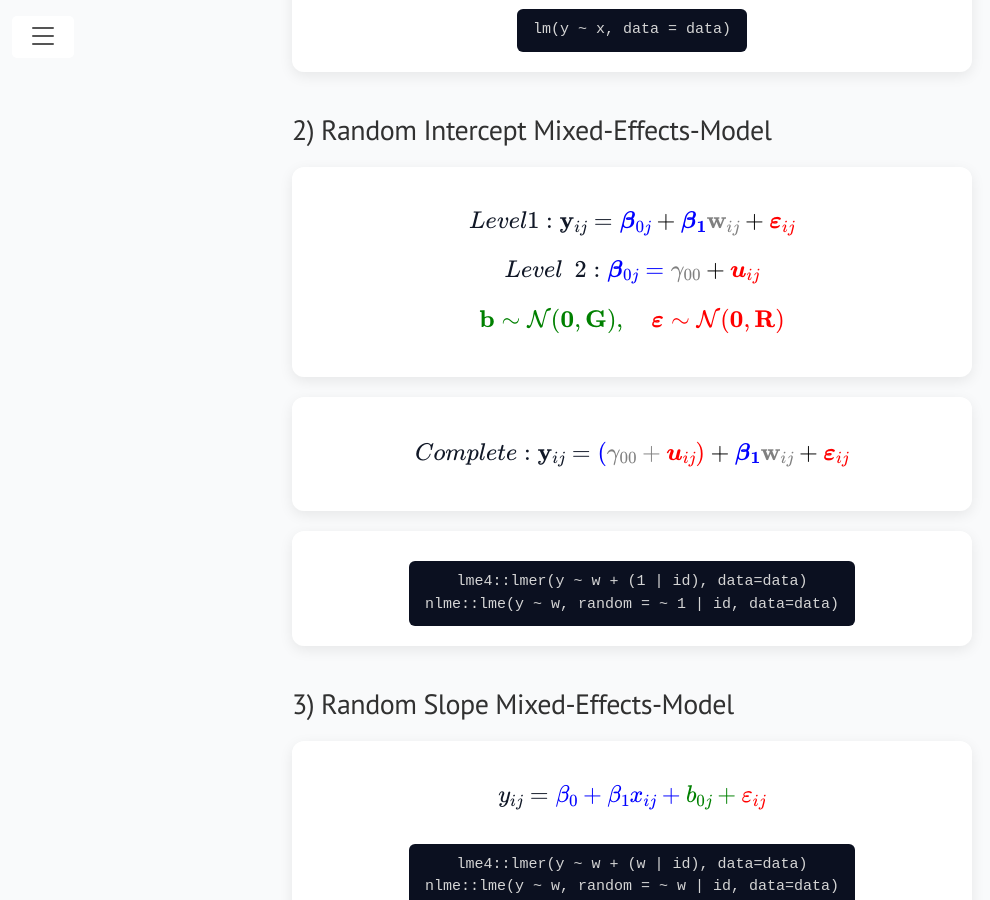
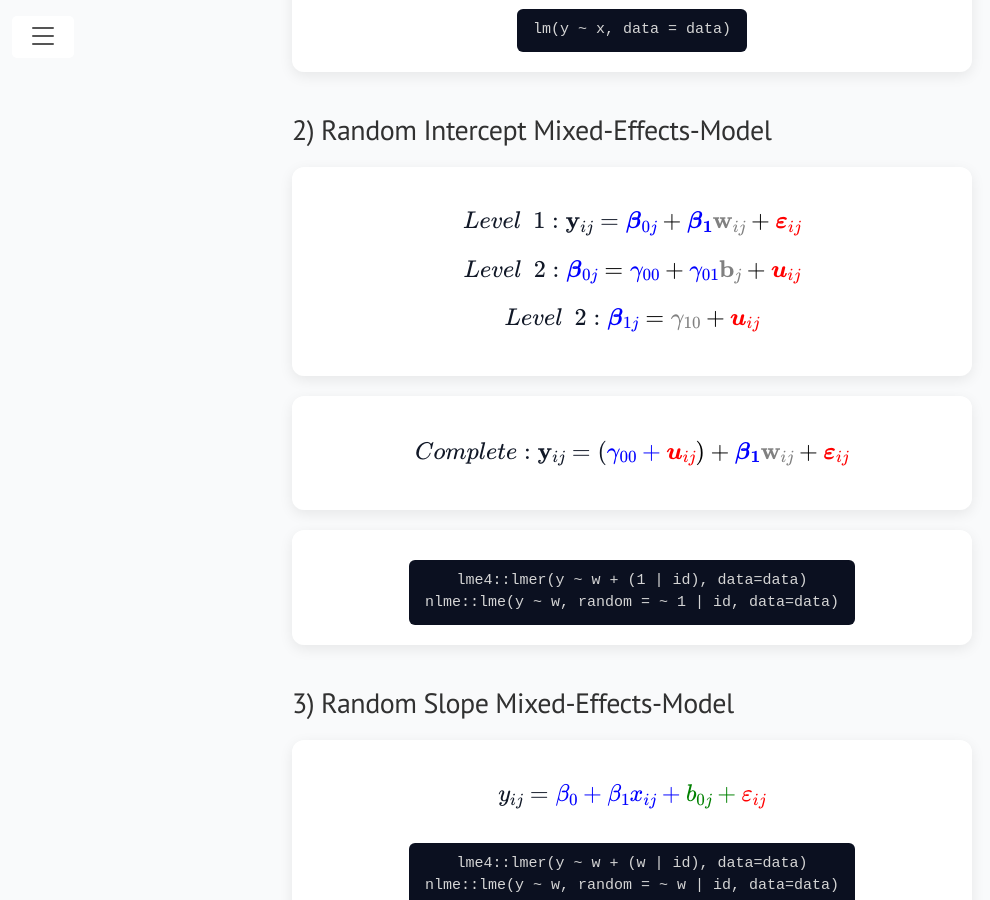
Before and after one commit to lennartseizer/ild, a Jekyll site: the page built from 9.html, in a window 1280 px wide and 900 px high, scrolled down 536 px. Shown: the whole window, without its empty margins (8-998 px from the left). Built offline with Jekyll 4.4.1, drawn with Linux system fonts in a browser that asks for light colours.

Commit message:
Update 9.html

```diff
--- a/9.html
+++ b/9.html
@@ -114,25 +114,27 @@ title: Formulas
     <h2>2) Random Intercept Mixed-Effects-Model </h2>
     <div class="card">
       $$
-      Level &nbsp; 1: \mathbf{y}_{ij}
+      Level&ensp;1: \mathbf{y}_{ij}
       = \color{blue}\boldsymbol{\beta}_{0j}
       \color{black}+ \color{blue}\boldsymbol{\beta_{1}}\color{gray}{\mathbf{w}_{ij}}
       \color{black}+ \color{red}{\boldsymbol{\varepsilon}_{ij}}
       $$
       $$
-      Level &ensp; 2: \color{blue}{\boldsymbol{\beta}_{0j}}
-      = \color{gray}{\gamma_{00}}
-       \color{black}+ \color{red}{\boldsymbol{u}_{ij}}
+      Level&ensp;2: \color{blue}{\boldsymbol{\beta}_{0j}}
+      \color{black}= \color{blue}{\gamma_{00}}
+      \color{black}+ \color{blue}{\gamma_{01}}\color{gray}{\mathbf{b}_{j}}
+      \color{black}+ \color{red}{\boldsymbol{u}_{ij}}
       $$
       $$
-      \color{green}{\mathbf b} \sim \mathcal N(\mathbf 0,\mathbf G),\quad
-      \color{red}{\boldsymbol\varepsilon} \sim \mathcal N(\mathbf 0,\mathbf R)
+      Level&ensp;2: \color{blue}{\boldsymbol{\beta}_{1j}}
+      \color{black}= \color{gray}{\gamma_{10}}
+      \color{black}+ \color{red}{\boldsymbol{u}_{ij}}
       $$
     </div>
     <div class="card">
       $$
       Complete: \mathbf{y}_{ij}
-      = \color{blue}(\color{gray}{\gamma_{00}}+\color{red}{\boldsymbol{u}_{ij}})
+      = (\color{blue}{\gamma_{00}}+\color{red}{\boldsymbol{u}_{ij}}\color{black})
       \color{black}+ \color{blue}\boldsymbol{\beta_{1}}\color{gray}{\mathbf{w}_{ij}}
       \color{black}+ \color{red}{\boldsymbol{\varepsilon}_{ij}}
       $$
```
